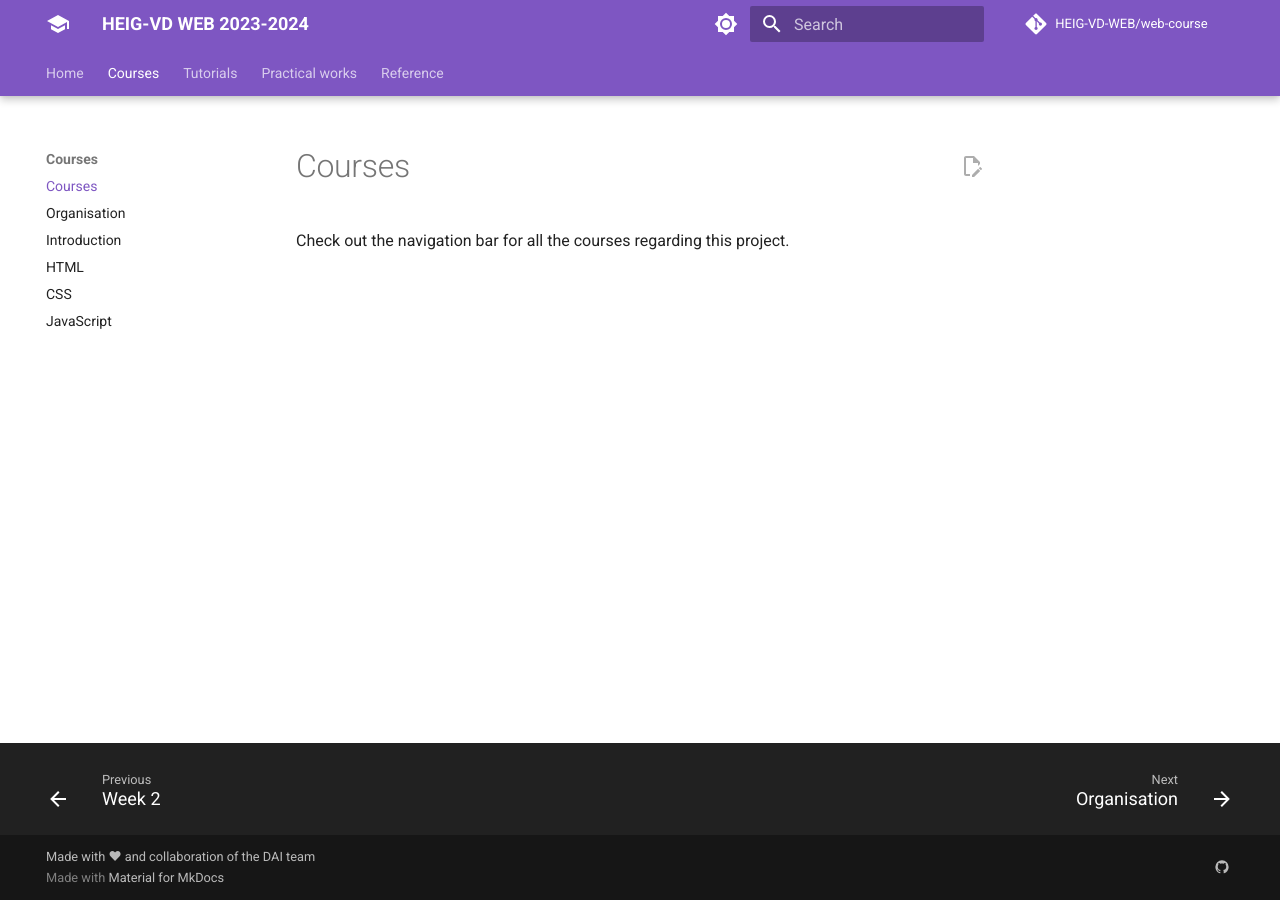
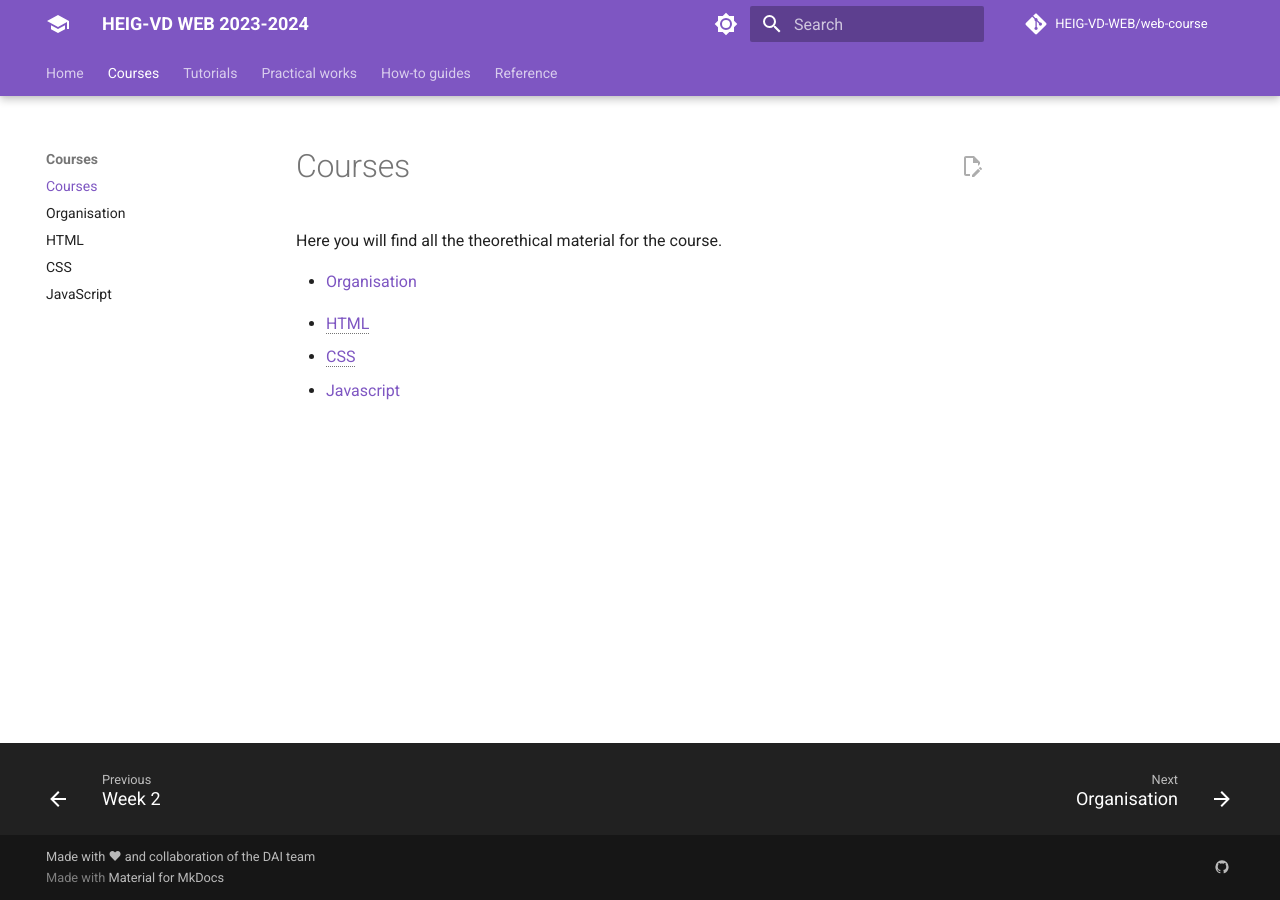
Before and after one commit to HEIG-VD-WEB/web-course, an MkDocs documentation site: the page built from docs/courses/index.md, in a window 1280 px wide. Built offline with MkDocs 1.6.1 and Material for MkDocs 9.7.7, drawn with Linux system fonts in a browser that asks for light colours; comment, search, counter and statistics services are not loaded.

```diff
--- a/docs/courses/index.md
+++ b/docs/courses/index.md
@@ -1,3 +1,9 @@
 # Courses
 
-Check out the navigation bar for all the courses regarding this project.
+Here you will find all the theorethical material for the course.
+
+- [Organisation](./organisation/)
+<!-- - [Introduction](./introduction/) -->
+- [HTML](./html/)
+- [CSS](./css/)
+- [Javascript](./javascript/)
--- a/mkdocs.yml
+++ b/mkdocs.yml
@@ -14,7 +14,7 @@ nav:
   - Courses:
       - courses/index.md
       - Organisation: courses/organisation/index.md
-      - Introduction: courses/introduction/index.md
+      # - Introduction: courses/introduction/index.md
       - HTML: courses/html/index.md
       - CSS: courses/css/index.md
       - JavaScript: courses/javascript/index.md
@@ -23,6 +23,9 @@ nav:
   - Practical works:
       - practical-works/index.md
       - Practical Work 1: practical-works/practical-work-1/index.md
+  - How-to guides:
+      - how-to-guides/index.md
+      - How to deploy on GitHub Pages: how-to-guides/how-to-deploy-on-github-pages/index.md
   - Reference:
       - reference/index.md
       - About the calendar: reference/about-the-calendar.md
```
Also changed, not shown: docs/how-to-guides/how-to-deploy-on-github-pages/index.md (added, +25 -0 lines), docs/how-to-guides/index.md (added, +5 -0 lines), docs/practical-works/index.md (+4 -0 lines), docs/weeks/week-2.md (+9 -4 lines), 1 other file.
